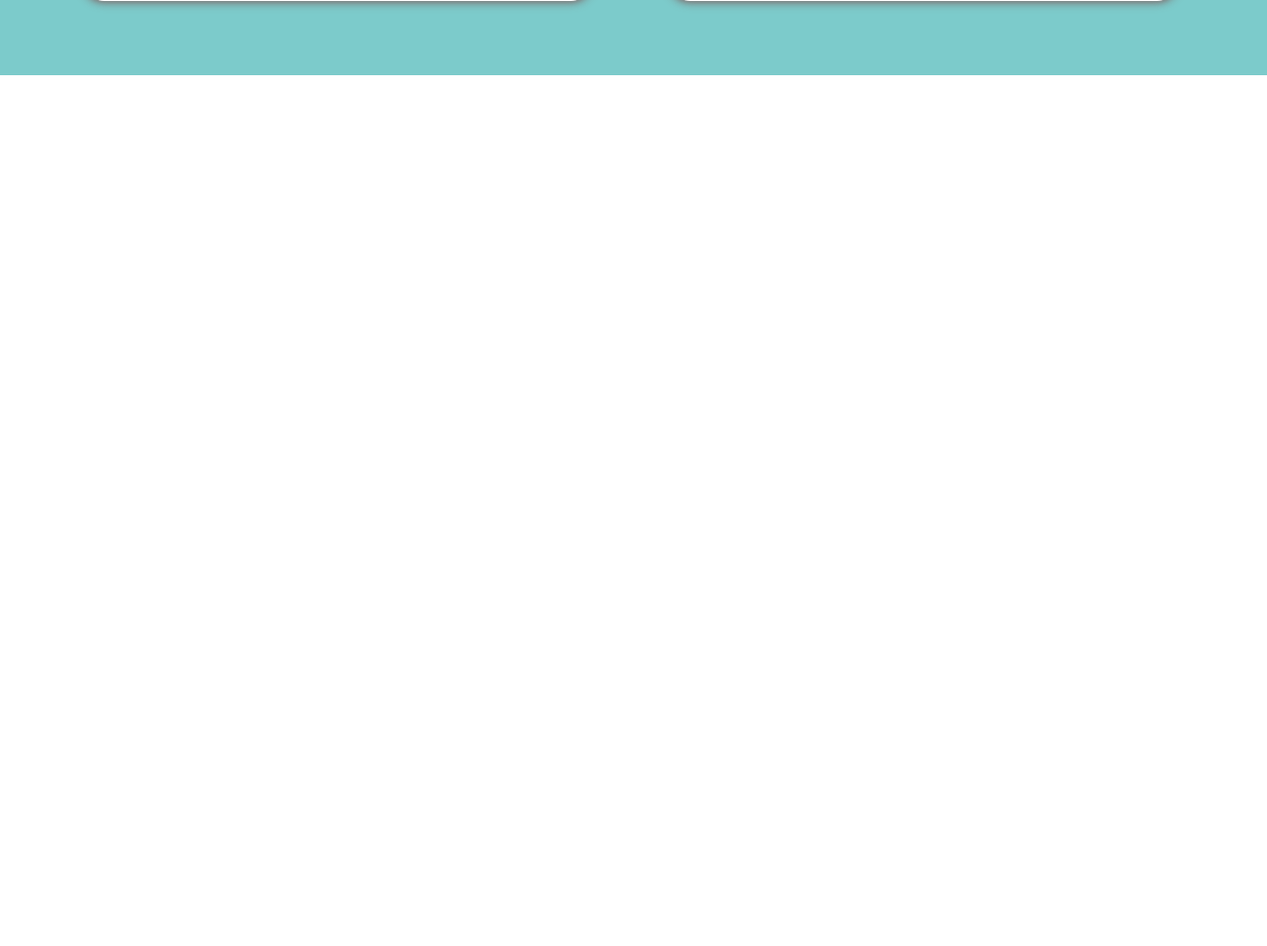
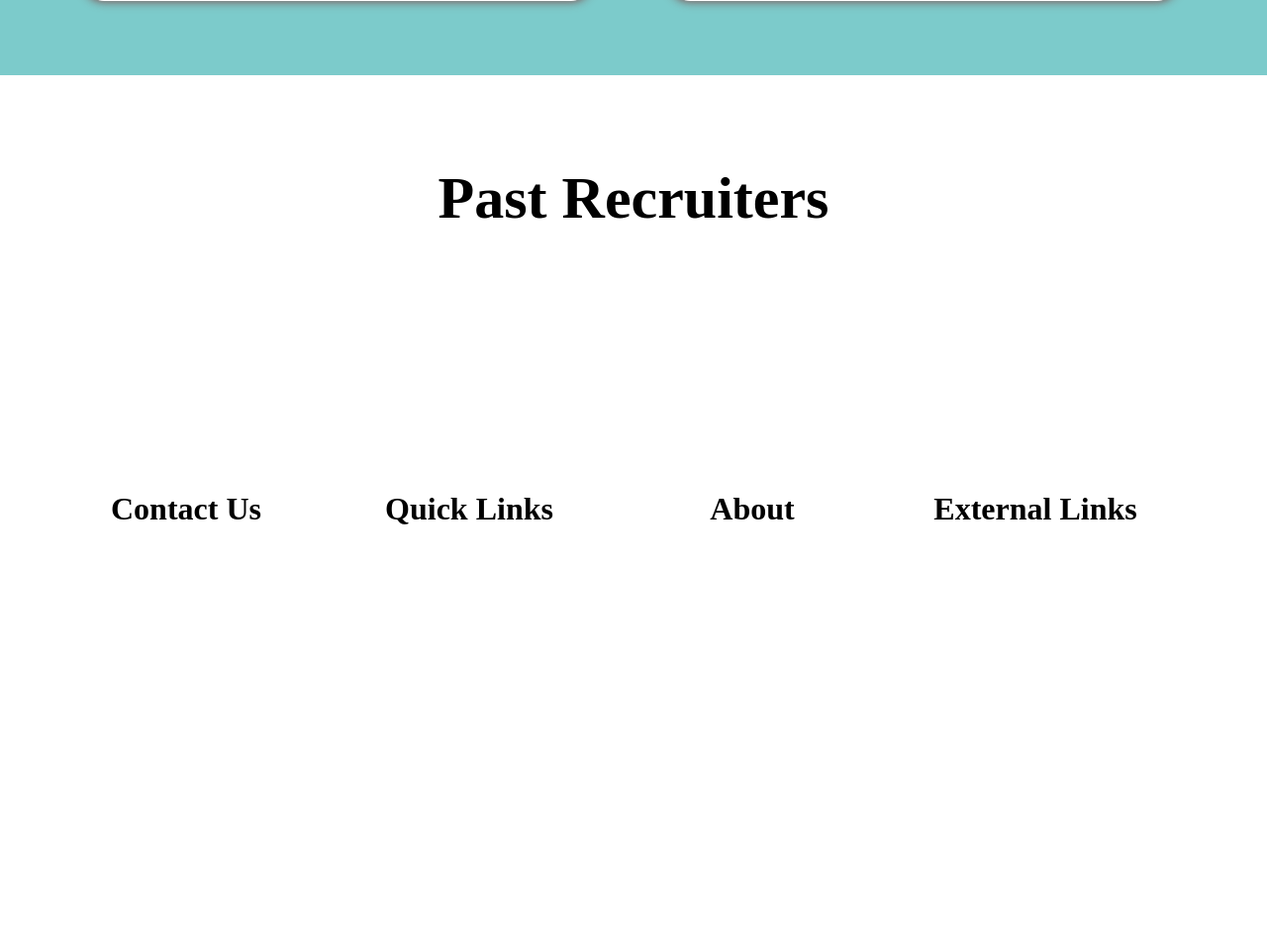
Before and after one commit to PrinceSamrat82/Placement-Cell-Portal, a PHP site: page /Placementcell.html in a window 1280 px wide; the page is wider, and only the part inside the window is pictured. Shown: the part 3492-4448 px from the top of that part at 99% size. Before the commit the page ends 3568 px from the top of that part, so only its background shows below. Run offline with PHP 8.4, Linux system fonts and the light colour scheme.

Commit message:
first commit

```diff
--- a/Placementcell.html
+++ b/Placementcell.html
@@ -113,13 +113,13 @@
       <div class="container8">
         <h1>Alumni</h1>
       </div>
-      <div class="container9">
+      <div class="container8">
         <h1>Rankings</h1>
       </div>
-      <div class="container10">
+      <div class="container8">
         <h1>Admission Process</h1>
       </div>
-      <div class="container11">
+      <div class="container8">
         <h1>All Round Development</h1>
       </div>
     </div>
@@ -183,6 +183,37 @@
     </div>
   </section>
 
+  <section id="banner5">
+    <div class="container17">
+      <h1>Past Recruiters</h1>
+      <div class="container17A">
+
+      </div>
+
+    </div>
+  </section>
+
+  <footer>
+    <div class="container18">
+      <div class="container18A">
+        <div class="container18B">
+          <h1>Contact Us</h1>
+        </div>
+        <div class="container18B">
+          <h1>Quick Links</h1>
+        </div>
+        <div class="container18B">
+          <h1>About</h1>
+        </div>
+        <div class="container18B">
+          <h1>External Links</h1>
+        </div>
+      </div>
+
+    </div>
+
+  </footer>
+
 
 
 
--- a/Placementtcell.css
+++ b/Placementtcell.css
@@ -253,28 +253,9 @@ a{
 }
 .container8>h1{
     text-align: center;
+    color: #fff;
 }
-.container9{
-    width: 20vw;
-    height: 35vh;
-}
-.container9>h1{
-    text-align: center;
-}
-.container10{
-    width: 20vw;
-    height: 35vh;
-}
-.container10>h1{
- text-align: center;
-}
-.container11{
-    width: 20vw;
-    height: 35vh;
-}
-.container11>h1{
-    text-align: center;
-}
+
 
 .container12{
 
@@ -344,3 +325,37 @@ a{
     line-height: 1;
     margin: 30px;
 }
+#banner5{
+    width: 100vw;
+    height: 40vh;
+}
+.container17>h1{
+    margin-top: 40px;
+    padding-top: 50px;
+    text-align: center;
+    color:black;
+    font-size: 60px;
+
+
+}
+
+footer{
+    width: 100vw;
+    height: 60vh;
+}
+
+.container18A{
+    display: flex;
+    flex-direction: row;
+    gap: 30px;
+    padding: 20px;
+    margin: 40px;
+}
+.container18B{
+    width: 20vw;
+    height: 35vh;
+}
+.container18B>h1{
+    text-align: center;
+    color:black;
+}
```
